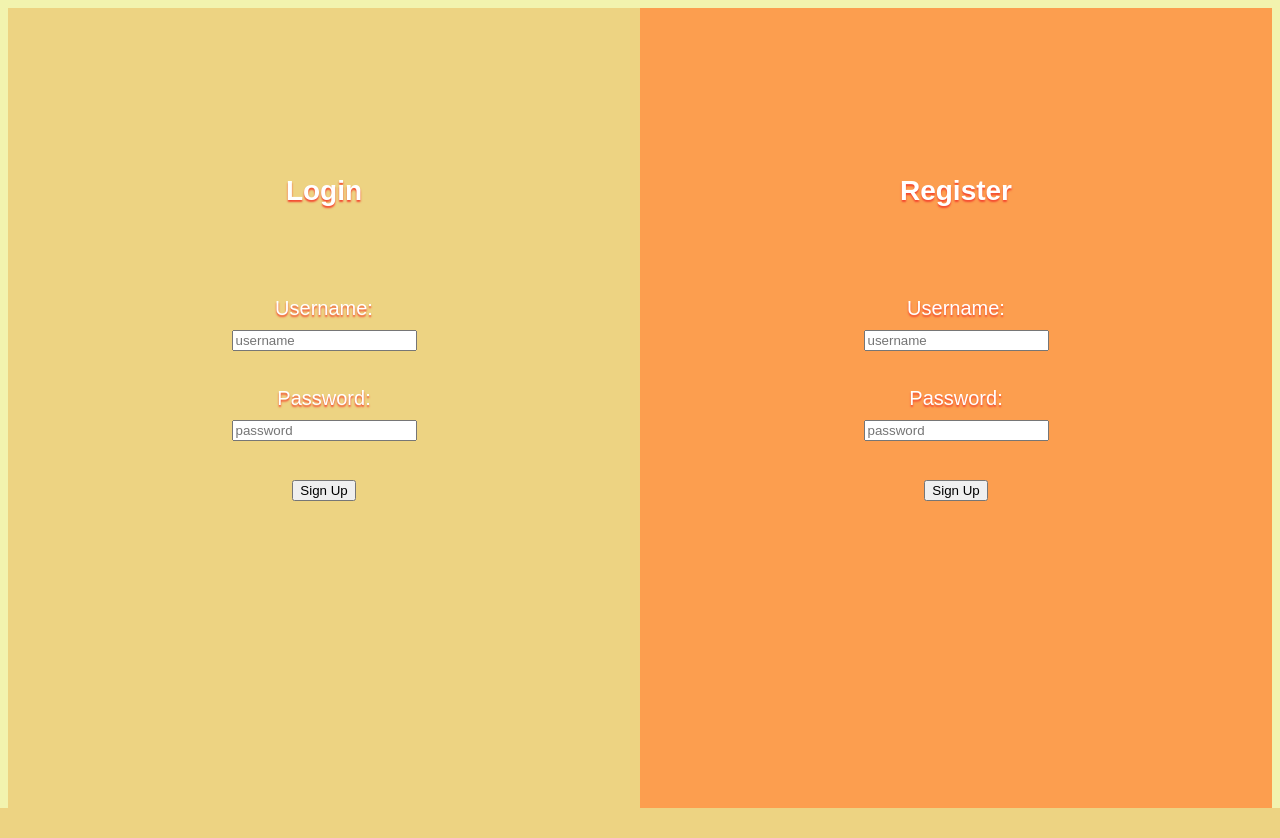
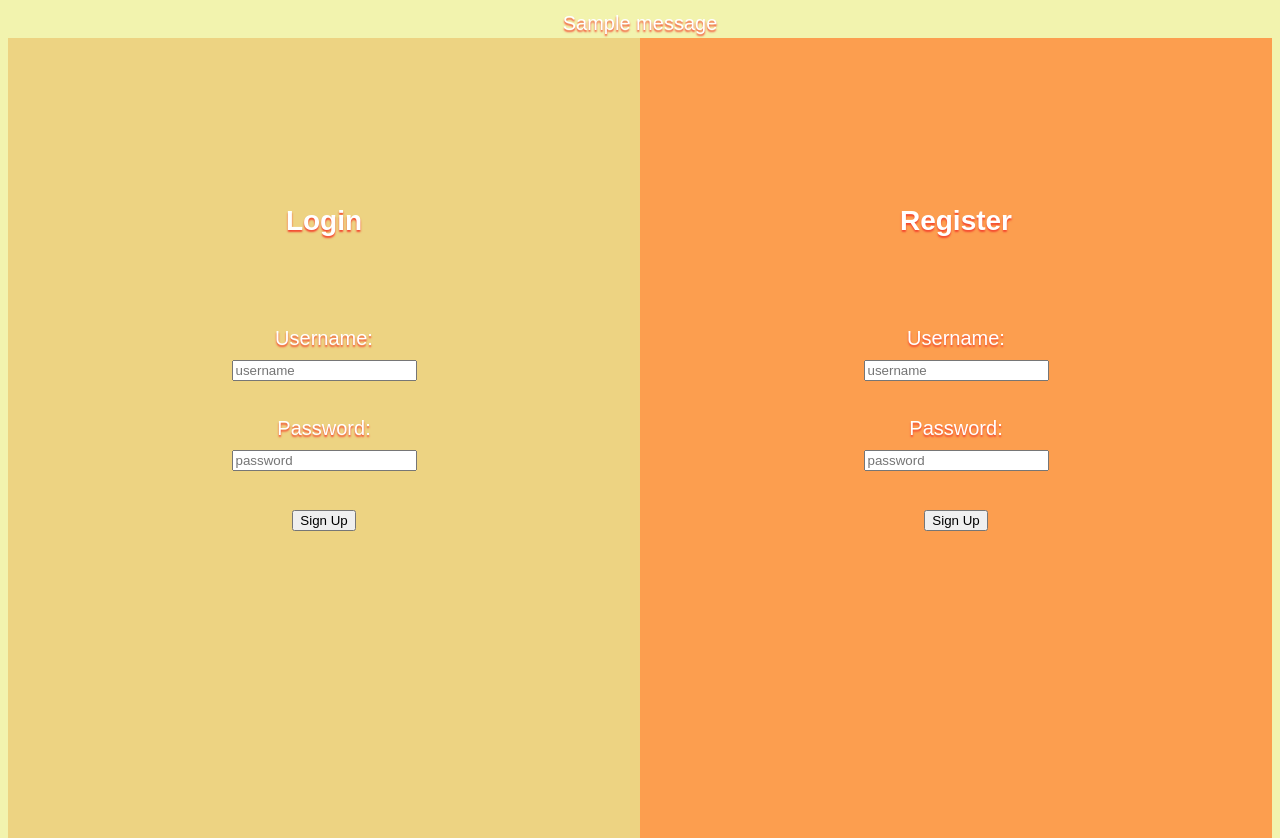
Before and after one commit to MrEricL/StoryTime_project0, a Flask app: page / in a window 1280 px wide. Before the commit the page ends 808 px from the top, so only its background shows below. Run offline with Flask 2, Linux system fonts and the light colour scheme; one stand-in notice (Sample message) is shown.

Commit message:
flash messages for unsuccessful login

```diff
--- a/app.py
+++ b/app.py
@@ -16,8 +16,6 @@ GOOD = 1
 def root():
     #redirect to home if there is a session
     #otherwise display login/register page
-    #if <logged in>:
-    #   return redirect(url_for("home"))
     if logged:
         return redirect("home")
     else:
@@ -35,7 +33,7 @@ def login():
     #print result
 
     #if successful, redirect to home
-    #otherwise redirect back to root?
+    #otherwise redirect back to root with flashed message
     if result == GOOD:
         session[user] = user
         #for x in session:
--- a/templates/login.html
+++ b/templates/login.html
@@ -49,7 +49,10 @@ h1 {
 }
 </style>
 <body>
-
+  {% set messages = get_flashed_messages() %}
+  {% for message in messages %}
+  <center> {{message}} </center>
+  {% endfor %}
 
 
 <section class="container">
```
